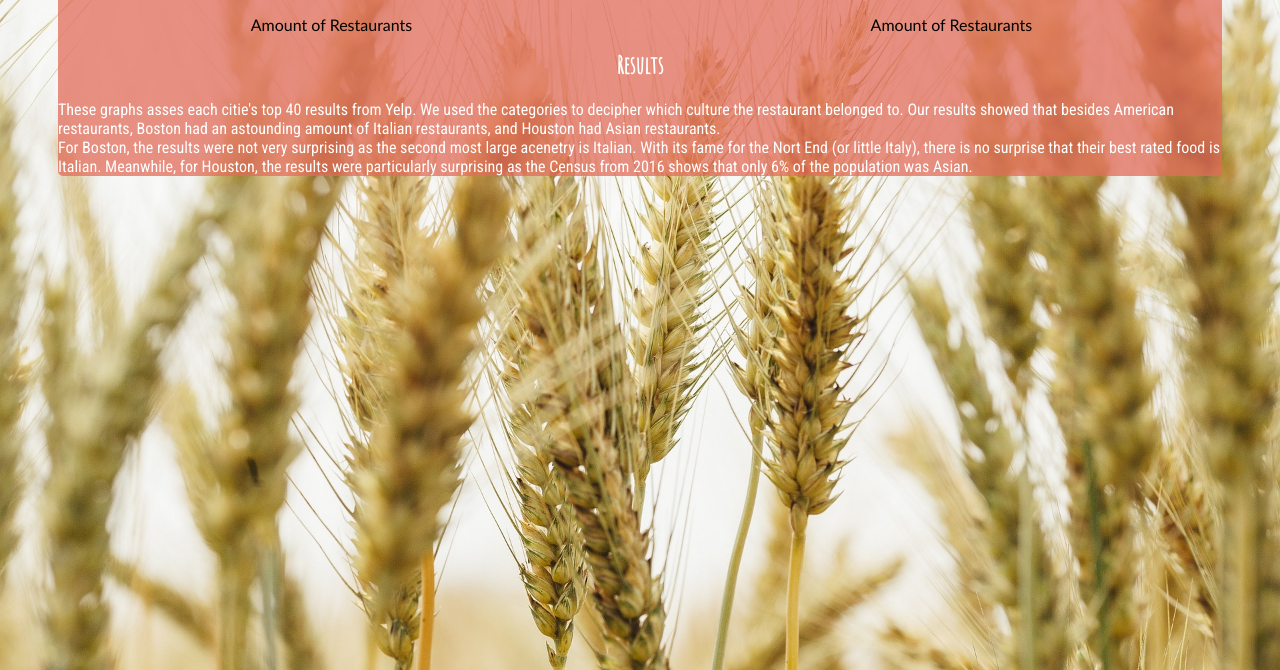
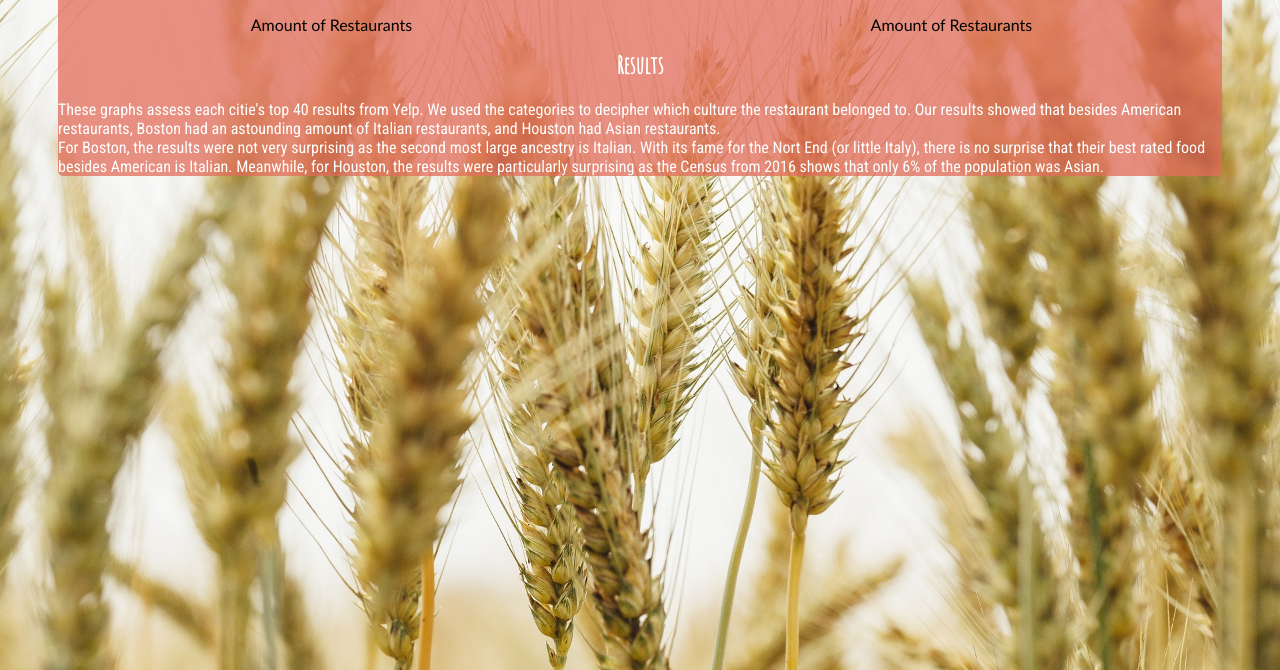
Before and after one commit to AuraIV/FoodByCulture, a website: page home.html in a window 1280 px wide. Both pictures are taken after a click on the picture 637 px from the left and 102 px from the top of the page. Shown: the part 130-800 px from the top of the page. Drawn offline with nearby package versions, Linux system fonts and the light colour scheme; no server answers; a web font is replaced by a local one.

Commit message:
FoodByCulture end

```diff
--- a/home.html
+++ b/home.html
@@ -46,7 +46,7 @@
 
 
 
-       <div id ="result" style="display: none"> <h2 align = 'center'> Results </h2> <p> These graphs asses each citie's top 40 results from Yelp. We used the categories to decipher which culture the restaurant belonged to. Our results showed that besides American restaurants, Boston had an astounding amount of Italian restaurants, and Houston had Asian restaurants. <br> For Boston, the results were not very surprising as the second most large acenetry is Italian. With its fame for the Nort End (or little Italy), there is no surprise that their best rated food is Italian. Meanwhile, for Houston, the results were particularly surprising as the Census from 2016 shows that only 6% of the population was Asian.</p> </div>
+       <div id ="result" style="display: none"> <h2 align = 'center'> Results </h2> <p> These graphs assess each citie's top 40 results from Yelp. We used the categories to decipher which culture the restaurant belonged to. Our results showed that besides American restaurants, Boston had an astounding amount of Italian restaurants, and Houston had Asian restaurants. <br> For Boston, the results were not very surprising as the second most large ancestry is Italian. With its fame for the Nort End (or little Italy), there is no surprise that their best rated food besides American is Italian. Meanwhile, for Houston, the results were particularly surprising as the Census from 2016 shows that only 6% of the population was Asian.</p> </div>
 
      </div>
 
```
Also changed, not shown: README.md.
